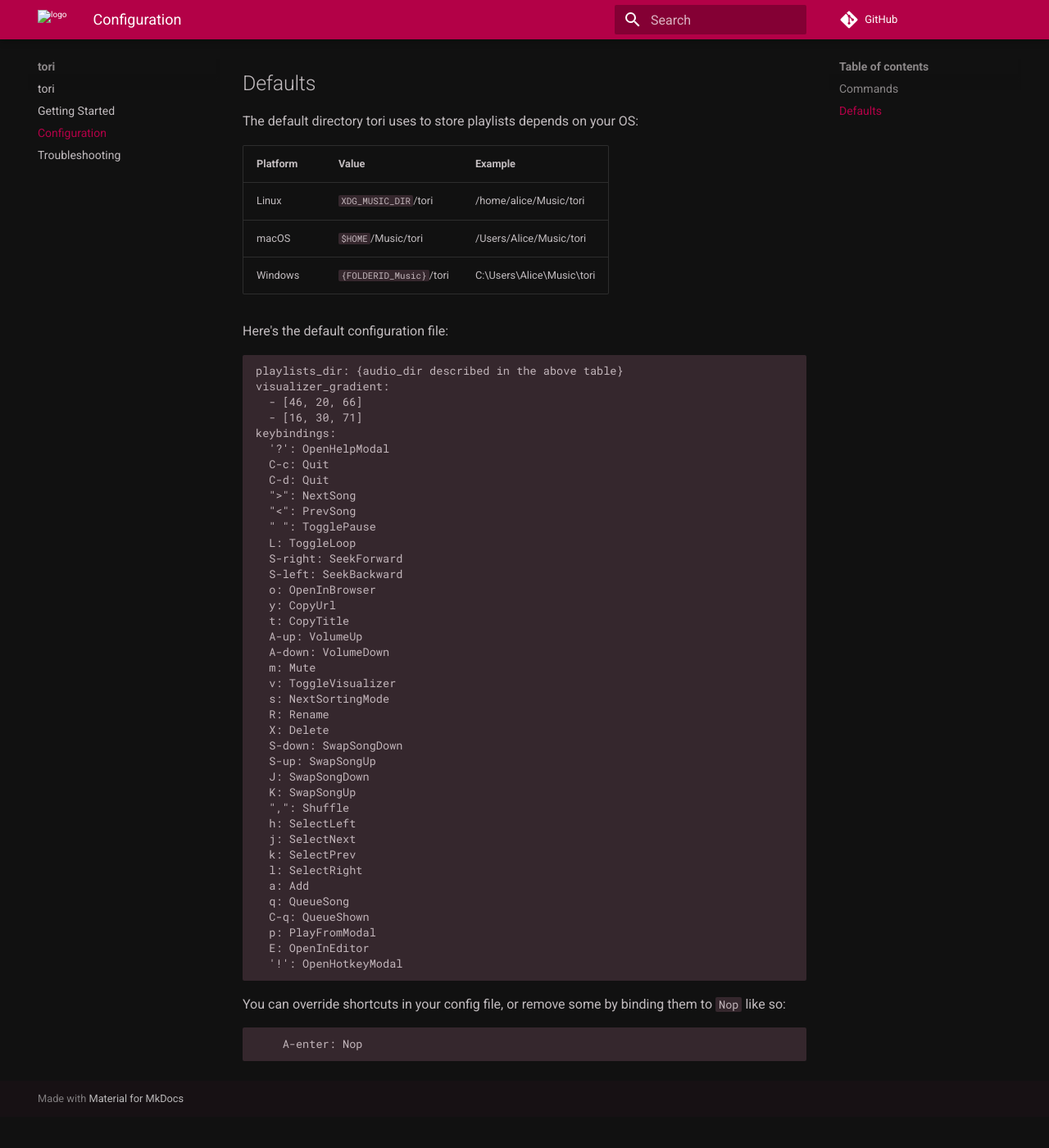
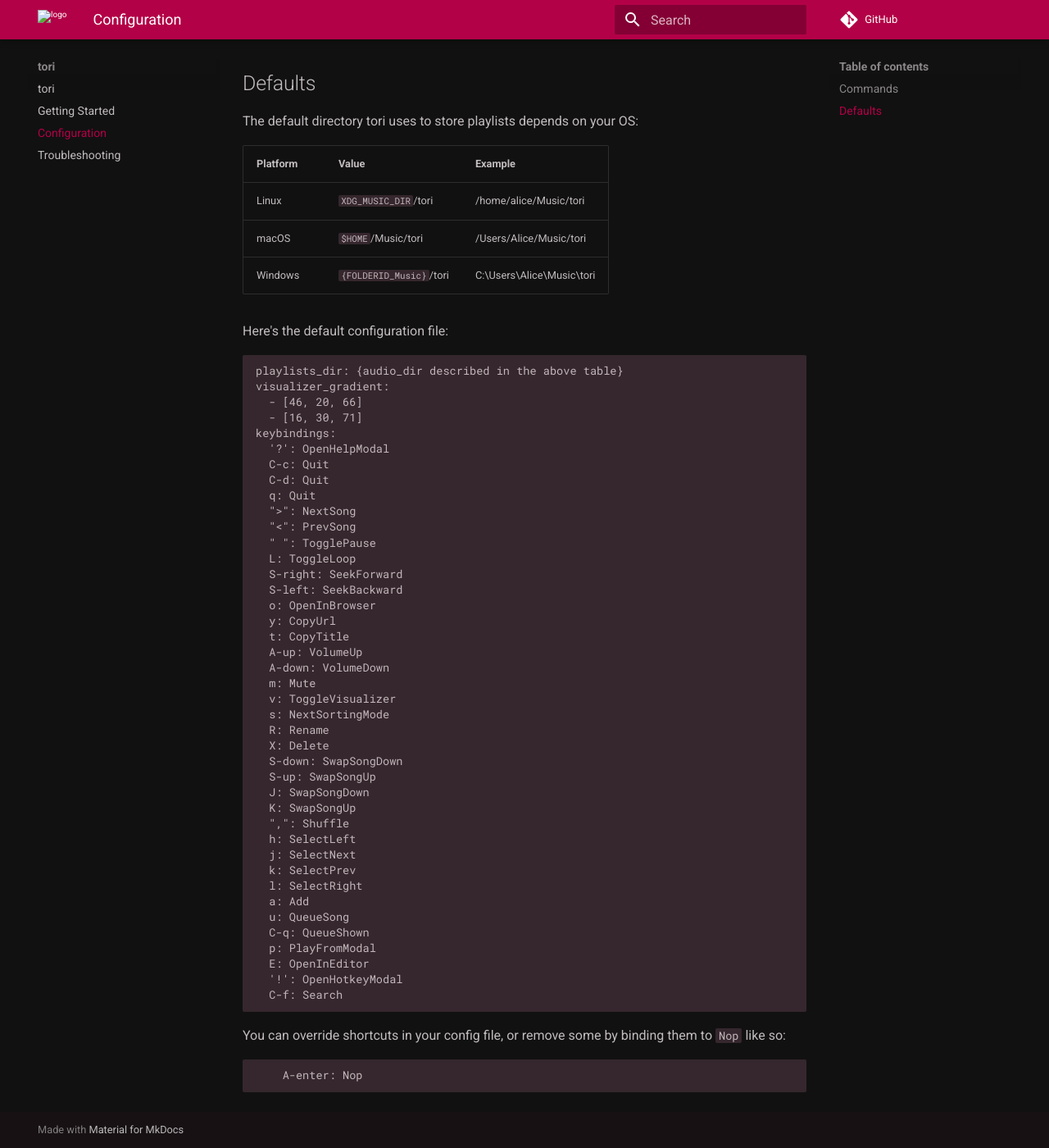
Before and after one commit to LeoRiether/tori, an MkDocs documentation site: the page built from docs/configuration.md, in a window 1280 px wide and 1400 px high, scrolled down 1499 px. Shown: the whole window at 82% size. Built offline with MkDocs 1.6.1 and Material for MkDocs 9.7.7, drawn with Linux system fonts in a browser that asks for light colours; comment, search, counter and statistics services are not loaded; before the commit the page ends 2861 px from its top, so only the background shows below that.

Commit message:
Change default Quit binding to `q`

````diff
--- a/Cargo.toml
+++ b/Cargo.toml
@@ -1,5 +1,5 @@
 [workspace]
-
+resolver = "2"
 members = [
     "tori",
     "tori-player"
--- a/docs/configuration.md
+++ b/docs/configuration.md
@@ -43,6 +43,7 @@ keybindings:
   '?': OpenHelpModal
   C-c: Quit
   C-d: Quit
+  q: Quit
   ">": NextSong
   "<": PrevSong
   " ": TogglePause
@@ -69,11 +70,12 @@ keybindings:
   k: SelectPrev
   l: SelectRight
   a: Add
-  q: QueueSong
+  u: QueueSong
   C-q: QueueShown
   p: PlayFromModal
   E: OpenInEditor
   '!': OpenHotkeyModal
+  C-f: Search
 ```
 
 You can override shortcuts in your config file, or remove some by binding them to `Nop` like so:
--- a/tori/src/default_config.yaml
+++ b/tori/src/default_config.yaml
@@ -6,6 +6,7 @@ keybindings:
   '?': OpenHelpModal
   C-c: Quit
   C-d: Quit
+  q: Quit
   ">": NextSong
   "<": PrevSong
   " ": TogglePause
@@ -32,7 +33,7 @@ keybindings:
   k: SelectPrev
   l: SelectRight
   a: Add
-  q: QueueSong
+  u: QueueSong
   C-q: QueueShown
   p: PlayFromModal
   E: OpenInEditor
````
